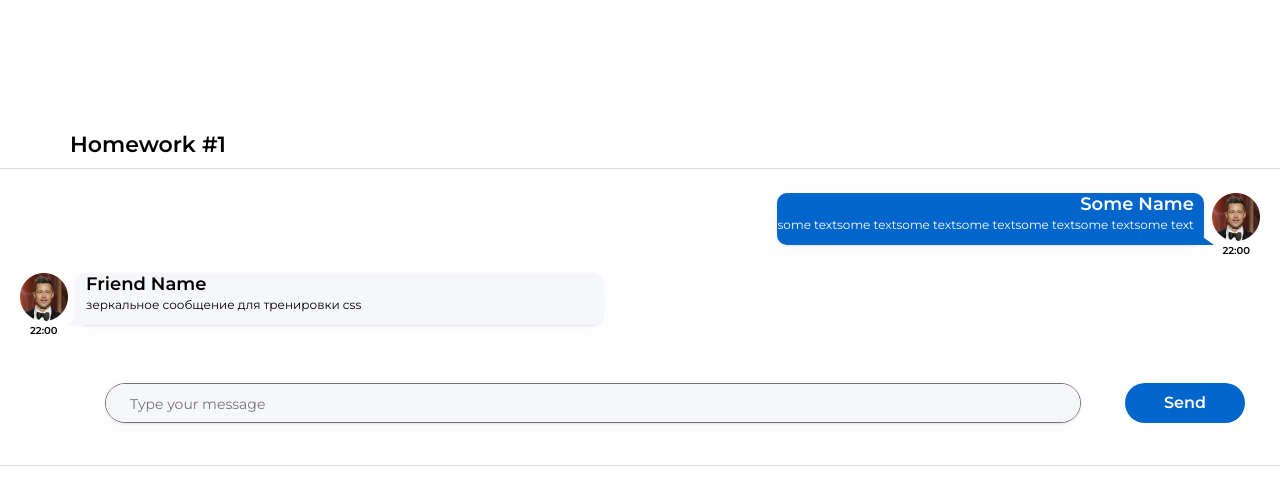
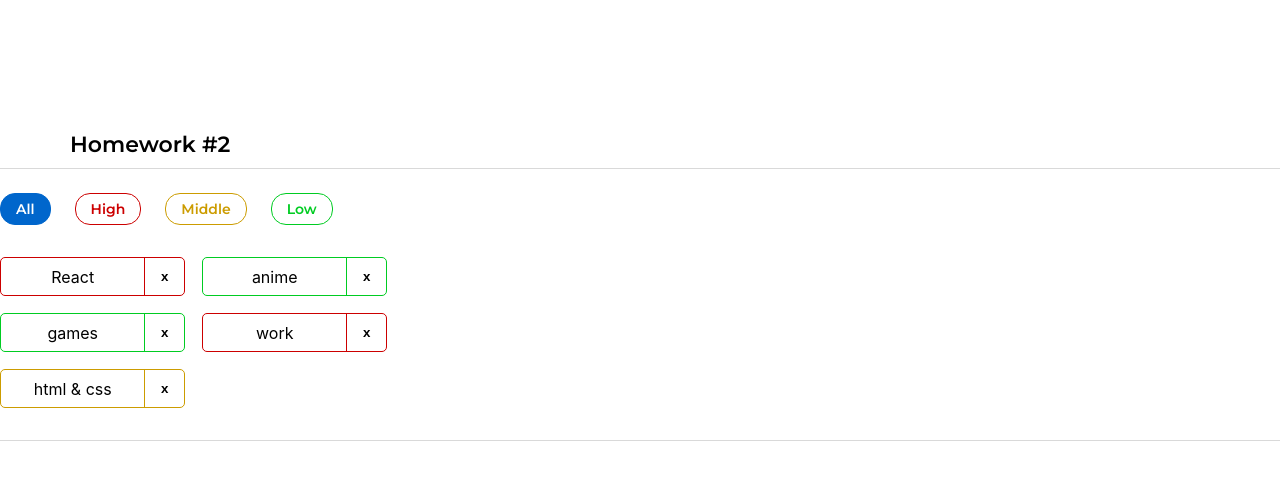
Before and after one commit to abdcod/IGN_Project, a React (Create React App) app: page / in a window 1280 px wide. Shown: the top 480 px of the page. Built offline with nearby package versions, Linux system fonts and the light colour scheme.

Commit message:
hw2 create

```diff
--- a/src/s1-main/App.tsx
+++ b/src/s1-main/App.tsx
@@ -1,13 +1,13 @@
 import React from 'react'
 import s from './App.module.css'
 import HW1 from '../s2-homeworks/hw01/HW1'
+import HW2 from "../s2-homeworks/hw02/HW2";
 
 function App() {
     return (
         <div className={s.App}>
-            <HW1/>
-            {/*раскомментировать по ходу выполнения*/}
-            {/*<HW2/>*/}
+            {/*<HW1/>*/}
+            <HW2/>
             {/*<HW3/>*/}
             {/*<HW4/>*/}
 
--- a/src/s2-homeworks/hw02/HW2.tsx
+++ b/src/s2-homeworks/hw02/HW2.tsx
@@ -3,30 +3,30 @@ import Affairs from './affairs/Affairs'
 import s2 from '../../s1-main/App.module.css'
 
 /*
-* 1 - описать типы AffairPriorityType, AffairType
-* 2 - указать нужный тип для defaultAffairs
-* 3 - дописать типы и логику функции filterAffairs и проверить её тестами
-* 4 - выполнить пункт 3 для функции deleteAffair
-* 5 - указать нужный тип в useState с affairs
-* 6 - дописать тип и логику функции deleteAffairCallback
-* 7 - в файле Affairs.tsx дописать типизацию пропсов
-* 8 - в файле Affairs.tsx дописать логику функций setAll, setHigh, setMiddle, setLow
-* 9 - в файле Affair.tsx дописать типизацию пропсов
-* 10 - в файле Affair.tsx дописать функции deleteCallback и использовать
-* 11 - в файле Affair.tsx отобразить приходящие данные
+1 - описать типы AffairPriorityType, AffairType
+2 - указать нужный тип для defaultAffairs
+3 - дописать типы и логику функции filterAffairs и проверить её тестами
+4 - выполнить пункт 3 для функции deleteAffair
+5 - указать нужный тип в useState с affairs
+6 - дописать тип и логику функции deleteAffairCallback
+7 - в файле Affairs.tsx дописать типизацию пропсов
+8 - в файле Affairs.tsx дописать логику функций setAll, setHigh, setMiddle, setLow
+9 - в файле Affair.tsx дописать типизацию пропсов
+10 - в файле Affair.tsx дописать функции deleteCallback и использовать
+11 - в файле Affair.tsx отобразить приходящие данные
 * */
 
 // types
-export type AffairPriorityType = any // need to fix any
+export type AffairPriorityType = "high" | "low" | "middle" // need to fix any
 export type AffairType = {
-    _id: any // need to fix any
-    name: any // need to fix any
+    _id: number // need to fix any
+    name: string // need to fix any
     priority: AffairPriorityType
 }
 export type FilterType = 'all' | AffairPriorityType
 
 // constants
-const defaultAffairs: any = [ // need to fix any
+const defaultAffairs: Array<AffairType> = [ // need to fix any
     {_id: 1, name: 'React', priority: 'high'}, // студенты могут изменить содержимое name и количество элементов в массиве, ...priority не менять!
     {_id: 2, name: 'anime', priority: 'low'},
     {_id: 3, name: 'games', priority: 'low'},
@@ -35,24 +35,42 @@ const defaultAffairs: any = [ // need to fix any
 ]
 
 // pure helper functions
-export const filterAffairs = (affairs: any, filter: any): any => { // need to fix any
+export const filterAffairs = (affairs: Array<AffairType>, filter: FilterType): Array<AffairType> => { // need to fix any
+
+    switch (filter){
+        case "high":
+            return affairs.filter(item => item.priority === "high");
+        case "low":
+            return affairs.filter(item => item.priority === "low");
+        case "middle":
+            return affairs.filter(item => item.priority === "middle");
+        default:
+            return affairs;
+    }
+}
+
+export const deleteAffair = (affairs: Array<AffairType>, _id: number): Array<AffairType> => { // need to fix any
+
+  // return defaultAffairs.filter(item => item._id !== _id);
+
+    const afterDeleteAffairs = affairs.filter(item => item._id !== _id);
+    return afterDeleteAffairs;
+}
 
 
-    return affairs // need to fix
-}
-export const deleteAffair = (affairs: any, _id: any): any => { // need to fix any
-
-    return affairs // need to fix
-}
-
 function HW2() {
-    const [affairs, setAffairs] = useState<any>(defaultAffairs) // need to fix any
+    const [affairs, setAffairs] = useState <Array<AffairType>>(defaultAffairs) // need to fix any
     const [filter, setFilter] = useState<FilterType>('all')
 
     const filteredAffairs = filterAffairs(affairs, filter)
-    const deleteAffairCallback = (_id: any) => { // need to fix any
-        // need to fix
+    const deleteAffairCallback = (_id: number) => {
+        //deleteAffair(affairs, _id);
+        //setAffairs(afterDeleteAffairs);
+        setAffairs(deleteAffair(affairs, _id));
+        // console.log(affairs);
     }
+
+
 
     return (
         <div id={'hw2'}>
--- a/src/s2-homeworks/hw02/affairs/Affairs.tsx
+++ b/src/s2-homeworks/hw02/affairs/Affairs.tsx
@@ -4,24 +4,30 @@ import {AffairType, FilterType} from '../HW2'
 import s from './Affairs.module.css'
 
 type AffairsPropsType = {
-    data: any // need to fix any
-    setFilter: any
-    deleteAffairCallback: any
+    data: Array<AffairType> // need to fix any
+    setFilter: (string: FilterType) => void
+    deleteAffairCallback: (_id: number) => void
     filter: FilterType
 }
 
 function Affairs(props: AffairsPropsType) {
     const setAll = () => {
-        // need to fix
+// props.filter(props.data, "all");
+
+props.setFilter("all")
+
     }
     const setHigh = () => {
         // need to fix
+        props.setFilter("high")
     }
     const setMiddle = () => {
         // need to fix
+        props.setFilter("middle")
     }
     const setLow = () => {
         // need to fix
+        props.setFilter("low")
     }
 
     const cnAll = s.button + ' ' + s.all + (props.filter === 'all' ? ' ' + s.active : '')
--- a/src/s2-homeworks/hw02/affairs/affair/Affair.tsx
+++ b/src/s2-homeworks/hw02/affairs/affair/Affair.tsx
@@ -6,12 +6,13 @@ import s2 from '../Affairs.module.css'
 type AffairPropsType = {
     // key не нужно типизировать
     affair: AffairType
-    deleteAffairCallback: any // need to fix any
+    deleteAffairCallback: (_id: number) => void // need to fix any
 }
 
 function Affair(props: AffairPropsType) {
+
     const deleteCallback = () => {
-        // need to fix
+    props.deleteAffairCallback(props.affair._id);
     }
 
     const nameClass = s.name + ' ' + s2[props.affair.priority]
@@ -25,7 +26,7 @@ function Affair(props: AffairPropsType) {
         >
             <div id={'hw2-name-' + props.affair._id} className={nameClass}>
                 {/*создаёт студент*/}
-
+                {props.affair.name}
                 {/**/}
             </div>
             <div id={'hw2-priority-' + props.affair._id} hidden>
@@ -36,10 +37,10 @@ function Affair(props: AffairPropsType) {
                 id={'hw2-button-delete-' + props.affair._id}
                 className={buttonClass}
                 // need to fix
-
+onClick={deleteCallback}
             >
                 {/*текст кнопки могут изменить студенты*/}
-                X
+                х
                 {/**/}
             </button>
         </div>
```
Also changed, not shown: 1 other file (tests, documents, lock files or other folders).
